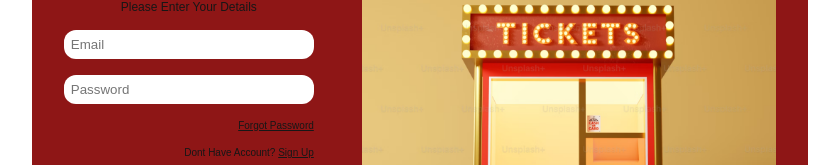
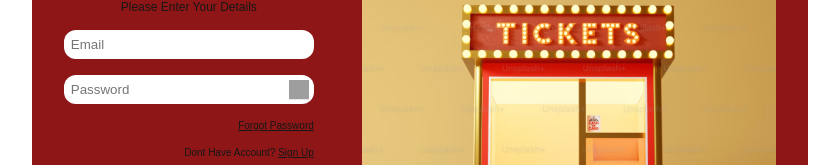
Before and after one commit to tixhub-porto/tixhub-client, a Next.js app: page /login in a window 1280 px wide. Shown: the part 277-442 px from the top of the page, without its empty margins (220-1059 px from the left). Built offline with nearby package versions, Linux system fonts and the light colour scheme; grey boxes are pictures that could not be loaded; a web font is replaced by a local one.

Commit message:
update icon password and logout

```diff
--- a/public/public_assets/css/login/login.module.css
+++ b/public/public_assets/css/login/login.module.css
@@ -35,6 +35,21 @@
 .bigContainer .containerForm .formLogin form span {
   font-size: 12px;
   text-align: center;
+}
+.bigContainer .containerForm .formLogin form span img {
+  width: 20px;
+  height: 20px;
+}
+.bigContainer .containerForm .formLogin form .passwordWrapper {
+  width: 100%;
+  position: relative;
+}
+.bigContainer .containerForm .formLogin form .passwordWrapper span {
+  position: absolute;
+  right: 5px;
+  top: 55%;
+  transform: translateY(-50%);
+  cursor: pointer;
 }
 .bigContainer .containerForm .formLogin form input {
   background-color: white;
--- a/public/public_assets/css/login/login.module.scss
+++ b/public/public_assets/css/login/login.module.scss
@@ -40,6 +40,23 @@ $iconButton: (
                 span {
                     font-size: 12px;
                     text-align: center;
+                    img {
+                        width: 20px;
+                        height: 20px;
+                    }
+                }
+
+                .passwordWrapper {
+                    width: 100%;
+                    position: relative;
+
+                    span {
+                        position: absolute;
+                        right: 5px;
+                        top: 55%;
+                        transform: translateY(-50%);
+                        cursor: pointer;
+                    }
                 }
 
                 input {
--- a/src/components/FormLogin.tsx
+++ b/src/components/FormLogin.tsx
@@ -14,6 +14,7 @@ interface FormLoginProps {
 export default function FormLogin({ onToggle }: FormLoginProps) {
     const [message, setMessage] = useState("");
     const [loading, setLoading] = useState(false);
+    const [showPassword, setShowPassword] = useState(false);
 
     const handleSubmit = async (e: React.FormEvent<HTMLFormElement>) => {
         e.preventDefault();
@@ -51,7 +52,24 @@ export default function FormLogin({ onToggle }: FormLoginProps) {
                     <Form onSubmit={handleSubmit} action="">
                         <span>Please Enter Your Details</span>
                         <input name="email" placeholder="Email" />
-                        <input name="password" placeholder="Password" />
+                        <div className={styles.passwordWrapper}>
+                            <input
+                                name="password"
+                                placeholder="Password"
+                                type={showPassword ? "text" : "password"}
+                                required
+                            />
+                            <span
+                                className={styles.eyeIcon}
+                                onClick={() => setShowPassword(!showPassword)}
+                            >
+                                {showPassword ?
+                                    <img src="https://cdn-icons-png.flaticon.com/512/4298/4298899.png" alt="" />
+                                    :
+                                    <img src="https://cdn-icons-png.flaticon.com/512/565/565655.png" alt="" />
+                                }
+                            </span>
+                        </div>
                         <span className={styles.forgotPassword}>Forgot Password</span>
                         <span className={styles.register}>Dont Have Account? <span className={styles.forgotPassword} onClick={onToggle}>Sign Up</span> </span>
                         <button className={styles.submitButton}>Login</button>
--- a/src/components/FormRegister.tsx
+++ b/src/components/FormRegister.tsx
@@ -3,7 +3,7 @@ import styles from "@css/login/login.module.css";
 import loketImage from "@images/loket.png";
 import Image from "next/image";
 import Form from 'next/form'
-import React, { useState } from "react";
+import React, { useEffect, useState } from "react";
 import axios from "axios";
 
 interface FormRegisterProps {
@@ -13,6 +13,7 @@ interface FormRegisterProps {
 export default function FormRegister({ onToggle }: FormRegisterProps) {
     const [message, setMessage] = useState("");
     const [loading, setLoading] = useState(false);
+    const [showPassword, setShowPassword] = useState(false);
 
     const handleSubmit = async (e: React.FormEvent<HTMLFormElement>) => {
         e.preventDefault();
@@ -48,7 +49,24 @@ export default function FormRegister({ onToggle }: FormRegisterProps) {
                     <Form onSubmit={handleSubmit} action="">
                         <span>Please Enter Your Details</span>
                         <input name="email" placeholder="Email" />
-                        <input name="password" placeholder="Password" />
+                        <div className={styles.passwordWrapper}>
+                            <input
+                                name="password"
+                                placeholder="Password"
+                                type={showPassword ? "text" : "password"}
+                                required
+                            />
+                            <span
+                                className={styles.eyeIcon}
+                                onClick={() => setShowPassword(!showPassword)}
+                            >
+                                {showPassword ?
+                                    <img src="https://cdn-icons-png.flaticon.com/512/4298/4298899.png" alt="" />
+                                    :
+                                    <img src="https://cdn-icons-png.flaticon.com/512/565/565655.png" alt="" />
+                                }
+                            </span>
+                        </div>
                         <span className={styles.forgotPassword} onClick={onToggle}>Already Have Account?</span>
                         <button className={styles.submitButton}>Register</button>
                     </Form>
```
Also changed, not shown: src/components/Navbar.tsx (+29 -2 lines).
